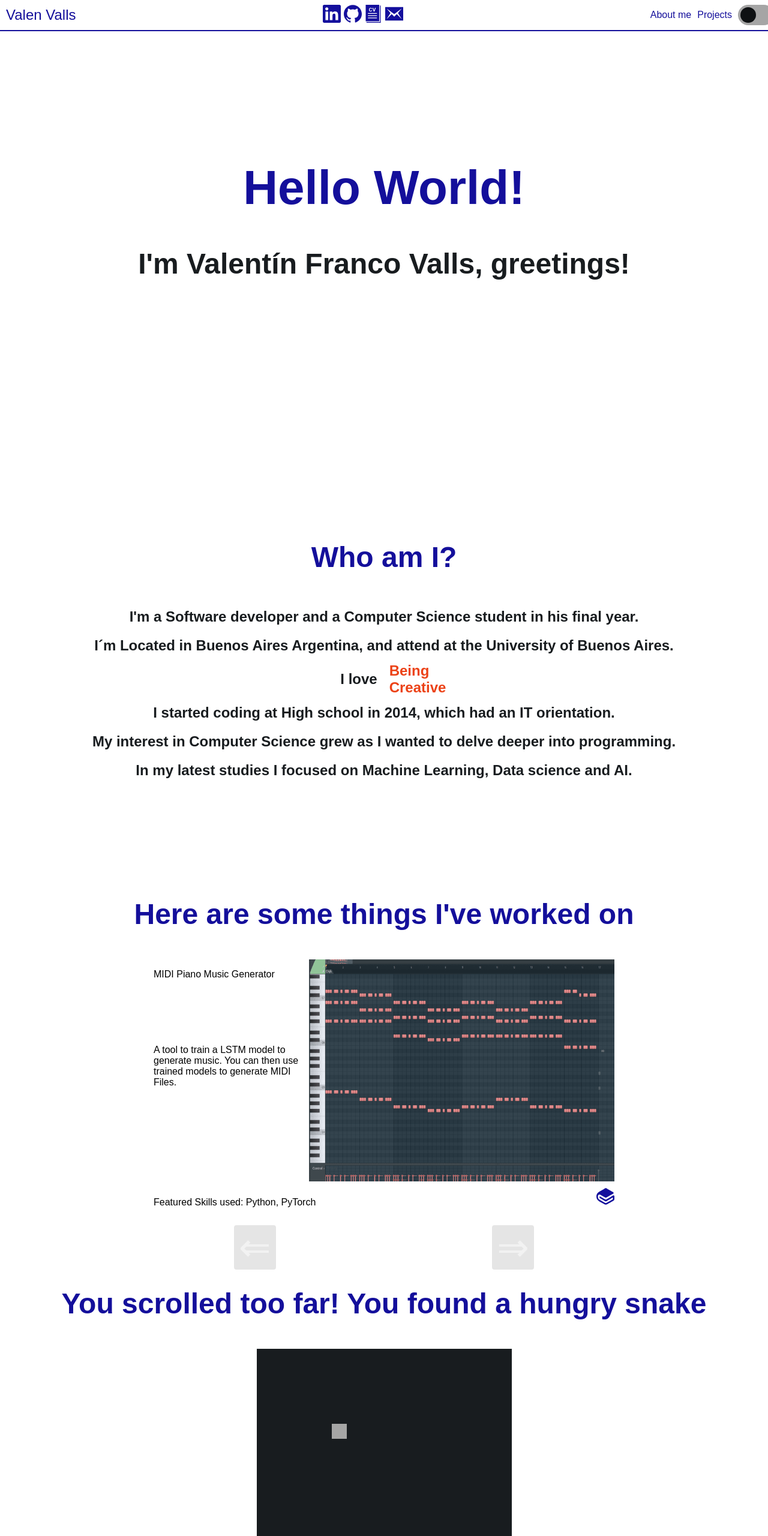
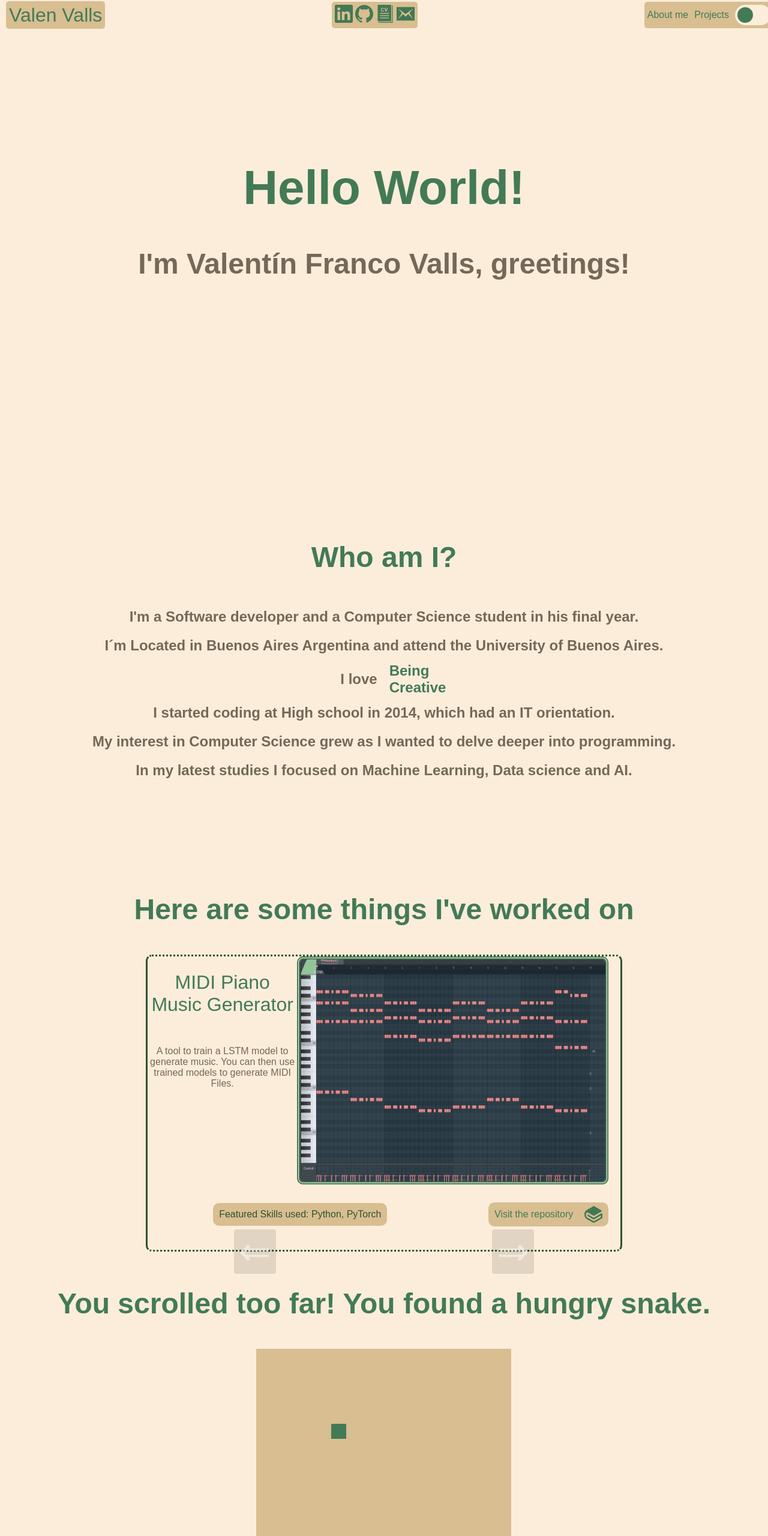
Before and after one commit to ValenValls/ValenValls, a plain HTML site: page index.html in a window 1280 px wide. Shown: the top 2560 px of the page at 60% size. Drawn offline with Linux system fonts and the light colour scheme.

Commit message:
theme change

```diff
--- a/index.html
+++ b/index.html
@@ -53,7 +53,7 @@
         <div id="about-me" class="section">
             <h3 id="who-title">Who am I?</h1>
             <h4 id="who-text">I'm a Software developer and a Computer Science student in his final year. </h4>
-            <h4 id="who-where">I´m Located in Buenos Aires Argentina, and attend at the University of Buenos Aires.</h4>
+            <h4 id="who-where">I´m Located in Buenos Aires Argentina and attend the University of Buenos Aires.</h4>
             <div id="loves-container">
                 <h4>I love </h4><h4 id="loves"></h4>
             </div>
@@ -72,14 +72,18 @@
                     <li class="car">
                         <div class="car-content">
 
-                                <p class="project-title"> Chat Room Platform With LLM bots integration for Neuroscience experiments</p>
+                                <p class="project-title"> Chat Room Platform With LLM bots integration for running experiments</p>
                                 <p class="project-description">The Application is used to have participants complete polls and then debate their answers in group chats, for Psychological and Neuroscientific research.
                                     <br><br> As part of my Bachelor's Thesis, I developed the feature of adding LLM bots to the debates to further analyse the interactions of humans with AI.
                                 </p>
                                 <p class="project-skills">Featured Skills used: Python, Django, APIs, Prompt Engineering</p>
 
                                 <img class="project-img" src="img/chat-room.png">
-                                <a href="https://github.com/facuzeta/chat-room-platform" class="project-link link-icon" > <img src="icons/gitbook.svg" alt="Go to repository"></a>
+                                <a href="https://github.com/facuzeta/chat-room-platform" class="project-link link-icon">
+                                    <p class="project-visit">Visit the repository  </p>
+                                    <img src="icons/gitbook.svg"  alt="Go to repository">   </a>
+
+
                         </div>
                       </li>
                   <li class="car" data-active>
@@ -90,10 +94,13 @@
                             <p class="project-skills">Featured Skills used: Python, PyTorch</p>
 
                             <img class="project-img" src="img/midi.png">
-                            <a href="https://github.com/ValenValls/music-generation" class="project-link link-icon"><img src="icons/gitbook.svg" alt="Go to repository"></a>
+                            <a href="https://github.com/ValenValls/music-generation" class="project-link link-icon">
+                                <p class="project-visit">Visit the repository  </p>
+                                <img src="icons/gitbook.svg"  alt="Go to repository">   </a>
+                    </div>
 
 
-                    </div>
+
                   </li>
                   <li class="car">
                     <div class="car-content">
@@ -103,7 +110,11 @@
                             <p class="project-skills">Featured Skills used: HTML, CSS, JS</p>
 
                             <img class="project-img" src="img/recursive.png">
-                            <a href="https://github.com/ValenValls/ValenValls" class="project-link link-icon" ><img src="icons/gitbook.svg" alt="Go to repository"></a>
+                            <a href="https://github.com/ValenValls/ValenValls" class="project-link link-icon">
+                                <p class="project-visit">Visit the repository  </p>
+                                <img src="icons/gitbook.svg"  alt="Go to repository">   </a>
+
+
                     </div>
                   </li>
 
@@ -119,7 +130,7 @@
 
         </div>
         <div id="snake" class="section">
-            <h3>You scrolled too far! You found a hungry snake</h3>
+            <h3>You scrolled too far! You found a hungry snake.</h3>
             <div id="snake-minigame">
 
                 <canvas id="board"></canvas>
--- a/snake.js
+++ b/snake.js
@@ -21,15 +21,13 @@ let foodY;
 
 let gameOver = false;
 let paused = true;
-let boardColor= getComputedStyle(document.body).getPropertyValue('--aux-text-color')
-let snakeColor= getComputedStyle(document.body).getPropertyValue('--aux-bg-color')
+let boardColor= getComputedStyle(document.body).getPropertyValue('--primary')
+let snakeColor= getComputedStyle(document.body).getPropertyValue('--accent')
 let text = document.getElementById("game-text");
 
 window.onload = function () {
     // Set board height and width
     board = document.getElementById("board");
-    let boardColor= getComputedStyle(document.body).getPropertyValue('--aux-text-color')
-    let snakeColor= getComputedStyle(document.body).getPropertyValue('--aux-bg-color')
     board.height = total_row * blockSize;
     board.width = total_col * blockSize;
     context = board.getContext("2d");
@@ -70,8 +68,8 @@ window.onload = function () {
     setInterval(update, 1000 / 10);
 }
 function reset(){
-    let boardColor= getComputedStyle(document.body).getPropertyValue('--aux-text-color')
-    let snakeColor= getComputedStyle(document.body).getPropertyValue('--aux-bg-color')
+    boardColor= getComputedStyle(document.body).getPropertyValue('--primary')
+    snakeColor= getComputedStyle(document.body).getPropertyValue('--accent')
     snakeBody = [];
     speedX = 0;
     speedY = 0;
@@ -85,8 +83,8 @@ function reset(){
 
 }
 function update() {
-    let boardColor= getComputedStyle(document.body).getPropertyValue('--aux-text-color')
-    let snakeColor= getComputedStyle(document.body).getPropertyValue('--aux-bg-color')
+    boardColor= getComputedStyle(document.body).getPropertyValue('--primary')
+    snakeColor= getComputedStyle(document.body).getPropertyValue('--accent')
 
     // Background of a Game
     context.fillStyle = boardColor;
@@ -195,11 +193,26 @@ function changeDirection(e) {
 // Randomly place food
 function placeFood() {
 
-    // in x coordinates.
+
     foodX = Math.floor(Math.random() * total_col) * blockSize;
+    foodY = Math.floor(Math.random() * total_row) * blockSize;
 
-    //in y coordinates.
-    foodY = Math.floor(Math.random() * total_row) * blockSize;
+    while(foodInSnake(foodX,foodY)){
+        foodX = Math.floor(Math.random() * total_col) * blockSize;
+        foodY = Math.floor(Math.random() * total_row) * blockSize;
+    }
+}
+
+function foodInSnake(fX, fY){
+    if(snakeX == foodX && snakeY == foodY){
+        return true;
+    }
+    for (let i = 0; i < snakeBody.length; i++) {
+        if (fX == snakeBody[i][0] && fY ==  snakeBody[i][1]){
+            return true;
+        }
+    }
+    return false;
 }
 
 function togglePause() {
--- a/styles.css
+++ b/styles.css
@@ -1,24 +1,21 @@
-:root {
-    --bg-color: #ffffff;
-    --aux-bg-color: #a5a5a5;
-    --text-color: #0e1113;
-    --aux-text-color:  #181c1f;
-    --bold-text-color: #ec4217;
-    --colorful-color: #140f9b;
-    --aux-colorful-color: #4b5dc4;
-    /*--icons-filter: invert(4%) sepia(4%) saturate(2900%) hue-rotate(161deg) brightness(91%) contrast(94%);*/
-    --icons-filter: invert(19%) sepia(98%) saturate(7269%) hue-rotate(248deg) brightness(60%) contrast(114%);
+:root{
+--text: #746857;
+--background: #fbedda;
+--primary: #d8be91;
+--secondary: #30522d;
+--accent: #437a56;
+
+
+--accent-filter: invert(41%) sepia(59%) saturate(297%) hue-rotate(88deg) brightness(88%) contrast(90%);
 }
 body.dark-mode {
-  --bg-color: #090C02;
-  --aux-bg-color: #111111;
-  --text-color: #E6EED6;
-  --aux-text-color:  #a5a5a5;
-  --colorful-color: #A72608;
-  --aux-colorful-color: #140f9b;
-  --icons-filter: invert(38%) sepia(9%) saturate(6232%) hue-rotate(203deg) brightness(89%) contrast(89%);
+
+--text: #faead1;
+--background: #381505;
+--accent: #508f66;
 
 }
+
 header{
   position: fixed;
   height: 50px;
@@ -26,19 +23,21 @@ header{
   justify-content: space-between;
   align-items: center;
   width: 100%;
-  background-color: var(--bg-color);
   font-family: Arial, sans-serif;
   transition: background-color 0.5s, color 0.5s;
-  border-bottom: 2px solid var(--colorful-color);
+
   padding-left: 10px;
   padding-right: 10px;
   z-index: 1000;
 
 }
 #logo{
-  color: var(--colorful-color);
+  color: var(--accent);
   text-decoration: inherit;
-  font-size:1.5em;
+  font-size:2em;
+  background-color: var(--primary);
+  border-radius: 5px;
+  padding: 5px;
 }
 
 #header-middle{
@@ -46,13 +45,19 @@ header{
   align-items: center;
   flex-direction: row;
   border-bottom: none;
+  background-color: var(--primary);
+  border-radius: 5px;
+  padding: 5px;
+
+
 }
 
 .link-icon img {
   width: 30px;
   height: 30px;
   transition: transform 0.3s ease;
-  filter: var(--icons-filter);
+  filter: var(--accent-filter);
+
 }
 
 .link-icon:hover img {
@@ -79,21 +84,28 @@ header{
 a{
   text-decoration: none;
 }
+
+#header-right{
+  background-color: var(--primary);
+  border-radius: 5px;
+  padding: 5px;
+}
 .page-links{
-  color: var(--colorful-color);
+  color: var(--accent);
   text-decoration: inherit;
   transition: transform 0.3s ease;
   font-size:1em;
+
 }
 
 .page-links:hover{
-  color: var(--aux-colorful-color);
+  color: var(--secondary);
 }
 
 
 body {
   font-family: Arial, sans-serif;
-  background-color: var(--bg-color);
+  background-color: var(--background);
   transition: background-color 0.5s, color 0.5s;
   margin: 0%;
   display: flex;
@@ -116,26 +128,26 @@ main {
 }
 #my-name {
     font-size: 3em;
-    color: var(--aux-text-color);
+    color: var(--text);
     text-align: center;
 }
 
 #hello {
     font-size: 5em;
     text-align: center;
-    color: var(--colorful-color);
+    color: var(--accent);
 }
 
 h3{
   font-size: 3em;
-  color: var(--colorful-color);
+  color: var(--accent);
   text-align: center;
 
 }
 h4{
   font-size: 1.5em;
   text-align: center;
-  color: var(--aux-text-color);
+  color: var(--text);
   margin: 10px;
 }
 #greetings-text{
@@ -160,7 +172,7 @@ h4{
 
 #loves{
   animation: shake 2s infinite;
-  color: var(--bold-text-color);
+  color: var(--accent);
   text-align: center;
   width: 5vw;
   z-index: 1;
@@ -187,7 +199,7 @@ h4{
   left: 0;
   right: 0;
   bottom: 0;
-  background-color: var(--aux-bg-color);
+  background-color: var(--background);
   transition: .4s;
   border-radius: 34px;
 }
@@ -198,12 +210,12 @@ h4{
   width: 26px;
   left: 4px;
   bottom: 4px;
-  background-color: var(--text-color);
+  background-color: var(--accent);
   transition: .4s;
   border-radius: 50%;
 }
 input:checked + .slider {
-  background-color: var(--aux-bg-color);
+  background-color: var(--background);
 }
 input:checked + .slider:before {
   transform: translateX(26px);
@@ -231,6 +243,14 @@ input:checked + .slider:before {
   align-items: center;
   position: relative;
   flex-direction: row;
+  border-radius: 10px;
+  border-width: 3px;
+  border-color: #30522d;
+  border-top-style: dotted;
+  border-right-style: solid;
+  border-bottom-style: dotted;
+  border-left-style: solid;
+  padding: 10px;
 }
 
 .carousel > ul {
@@ -245,6 +265,7 @@ input:checked + .slider:before {
   opacity: 0;
   transition: 200ms opacity ease-in-out;
   transition-delay: 200ms;
+
 }
 
 .car[data-active] {
@@ -297,20 +318,40 @@ input:checked + .slider:before {
   grid-auto-rows: minmax(100px, auto);
   height: 60vh;
   width: 60vw;
+
+
 }
 
 .project-title{
   grid-column:  1;
   grid-row: 1;
+  font-size: 2em;
+  color: var(--accent);
+  align-self: center;
+  justify-self: center;
+  text-align: center;
 }
 
 .project-description{
   grid-column:  1;
   grid-row: 2/4;
+  color: var(--text);
+
+
+  text-align: center;
+  justify-self: center;
 }
 .project-skills{
   grid-column:  1/ 3;
   grid-row: 4;
+  color: var(--secondary);
+  padding: 2px;
+  background-color: var(--primary);
+  transition: background-color 0.5s, color 0.5s;
+  align-self: center;
+  justify-self: center;
+  padding: 10px;
+  border-radius: 10px;
 }
 .project-img{
   grid-column: 2/4;
@@ -319,12 +360,31 @@ input:checked + .slider:before {
   height: 100%;
   object-fit: cover;
   justify-self: end;
+  border: thick double var(--accent);
+  border-radius: 10px;
+
 
 }
 .project-link{
   grid-column: 3;
   grid-row: 4;
   justify-self: end;
+  justify-content: space-between;
+  flex-direction: row;
+  display: flex;
+  align-items: center;
+  align-self: center;
+  height: 20px;
+  width: 180px;
+  background-color: var(--primary);
+  transition: background-color 0.5s, color 0.5s;
+  padding: 10px;
+  border-radius: 10px;
+
+}
+
+.project-visit{
+  color: var(--accent);
 }
 
 
@@ -342,7 +402,7 @@ input:checked + .slider:before {
 }
 
 #game-text{
-  color: var(--bold-text-color);
+  color: var(--text);
   font-size: smaller;
   animation: blinker 2s linear infinite;
   width: 300px;
@@ -366,11 +426,11 @@ input:checked + .slider:before {
   align-items: center;
   width: 100px;
   height: 100px;
-  background-color: var(--text-color);
+  background-color: var(--primary);
   border-radius: 50px;
   text-align:left;
-  color: var(--aux-bg-color);
+  color: var(--accent);
 }
 .game-buttons:hover{
-  background-color: var(--aux-text-color);
+  background-color: var(--background);
 }
```
